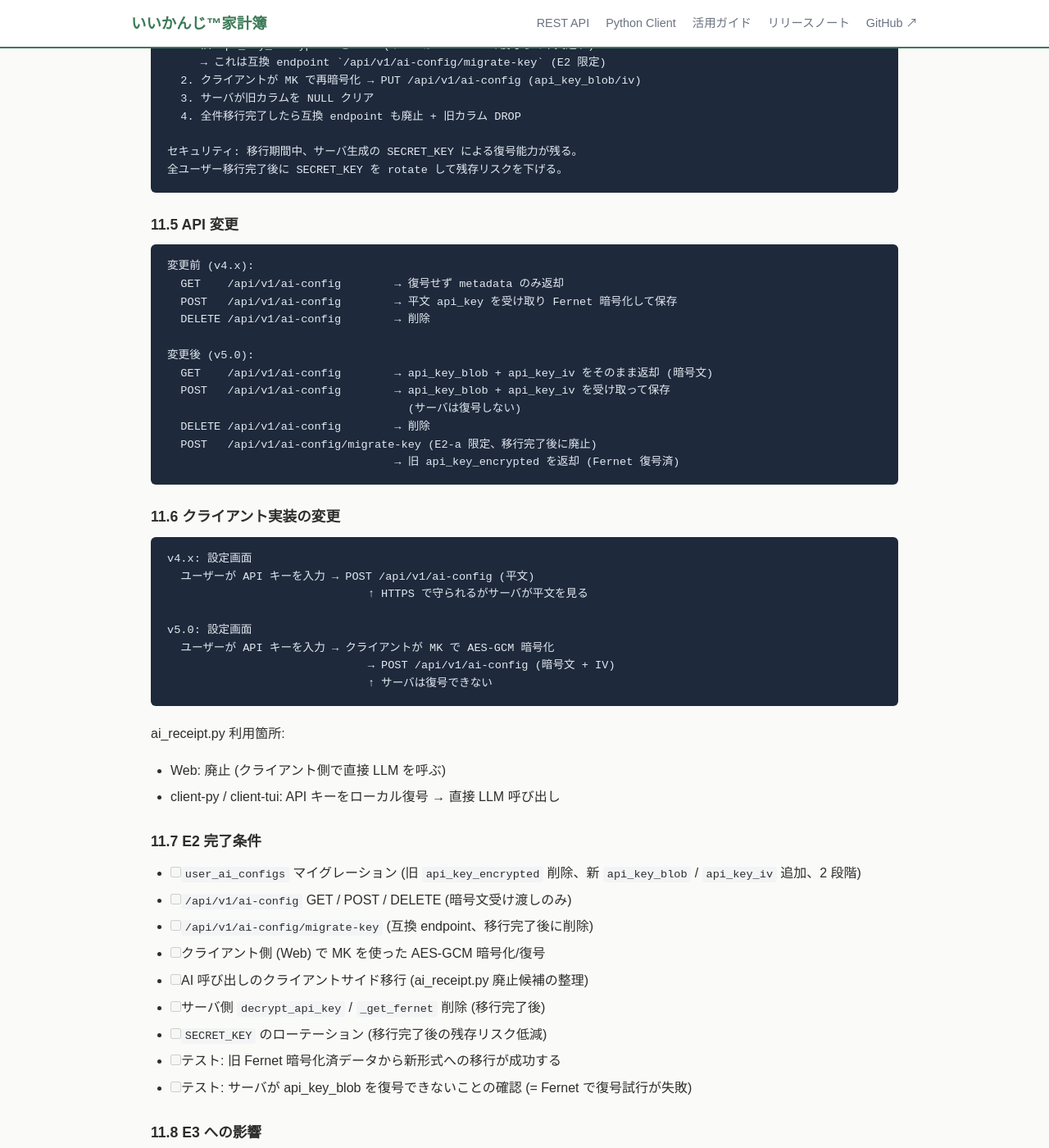
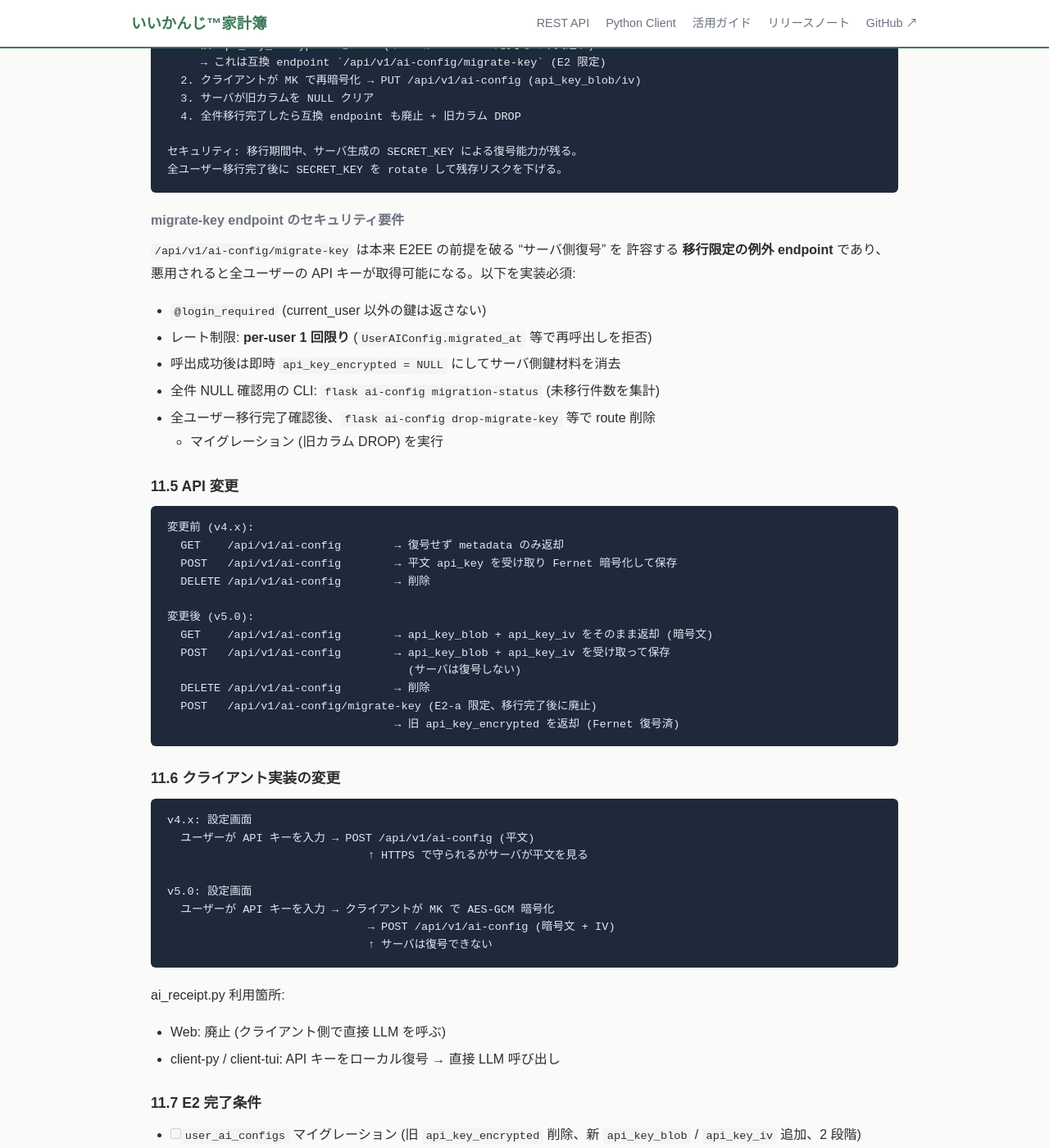
Before and after one commit to nananek/iikanji-kakeibo, a Jekyll site: the page built from docs/v5-e2ee/index.md, in a window 1280 px wide and 1400 px high, scrolled down 25129 px. Shown: the whole window at 82% size. Built offline with Jekyll 4.4.1, drawn with Linux system fonts in a browser that asks for light colours; some of the changed text lies outside the part shown.

Commit message:
fix(v5): PR #126 review 軽微 4 件をマージ前に反映
claude-review (PR #126) verdict approve 時の軽微指摘 4 件を反映 (merge 前)。

1. クロスリファレンス更新: 旧 §11 が §10.7 (Q10 整理) に移ったため、§10.3
   の参照を「§5 と §11」→「§5 と §10.7」に修正
2. migrate-key endpoint のセキュリティ要件を §11.4 に追記 (login_required、
   per-user 1 回限り、呼出成功後即 NULL クリア、完了確認 CLI、route 削除フロー)
3. §11.7 完了条件に client-py / client-tui の I/F 更新と migrate-key 制約
   テストを追加
4. §11.2 の「client-py を Web Worker で動かせない (Python なので)」を
   「サーバサイドルートが使えない (E2EE 前提) ので fetch 直叩き」に書き直し

Co-Authored-By: Claude Opus 4.7 (1M context) <noreply@anthropic.com>

````diff
--- a/docs/v5-e2ee/index.md
+++ b/docs/v5-e2ee/index.md
@@ -967,8 +967,8 @@ class UserAIConfig(db.Model):
 - 暗号文を保管するだけ
 - 復号は一切行わない (`decrypt_api_key` 関数は **削除**)
 - AI 呼び出しは v5.0 で **クライアント側に移行**:
-  - Web: `client-py` を Web Worker で動かせない (Python なので) → ブラウザの
-    fetch で OpenAI/Anthropic API を直接呼ぶ
+  - Web: サーバサイドルート (現行 `ai_receipt.py`) が使えない (E2EE 前提でサーバ
+    が平文を扱えない) ので、ブラウザの fetch で OpenAI/Anthropic API を直接呼ぶ
   - `client-py` / `client-tui`: 元々クライアント側で動くので問題なし
 
 ### 11.3 サーバ側 AI 呼び出しの廃止
@@ -1040,6 +1040,19 @@ Phase E2-b (旧カラム削除):
 全ユーザー移行完了後に SECRET_KEY を rotate して残存リスクを下げる。
 ```
 
+#### migrate-key endpoint のセキュリティ要件
+
+`/api/v1/ai-config/migrate-key` は本来 E2EE の前提を破る "サーバ側復号" を
+許容する **移行限定の例外 endpoint** であり、悪用されると全ユーザーの API
+キーが取得可能になる。以下を実装必須:
+
+- `@login_required` (current_user 以外の鍵は返さない)
+- レート制限: **per-user 1 回限り** (`UserAIConfig.migrated_at` 等で再呼出しを拒否)
+- 呼出成功後は即時 `api_key_encrypted = NULL` にしてサーバ側鍵材料を消去
+- 全件 NULL 確認用の CLI: `flask ai-config migration-status` (未移行件数を集計)
+- 全ユーザー移行完了確認後、`flask ai-config drop-migrate-key` 等で route 削除
+  + マイグレーション (旧カラム DROP) を実行
+
 ### 11.5 API 変更
 
 ```
@@ -1078,13 +1091,16 @@ ai_receipt.py 利用箇所:
 
 - [ ] `user_ai_configs` マイグレーション (旧 `api_key_encrypted` 削除、新 `api_key_blob` / `api_key_iv` 追加、2 段階)
 - [ ] `/api/v1/ai-config` GET / POST / DELETE (暗号文受け渡しのみ)
-- [ ] `/api/v1/ai-config/migrate-key` (互換 endpoint、移行完了後に削除)
+- [ ] `/api/v1/ai-config/migrate-key` (互換 endpoint、per-user 1 回限り、呼出成功後に旧カラム NULL クリア、移行完了後に削除)
+- [ ] `flask ai-config migration-status` / `drop-migrate-key` CLI (移行進捗確認 + 完了後 route 削除)
 - [ ] クライアント側 (Web) で MK を使った AES-GCM 暗号化/復号
 - [ ] AI 呼び出しのクライアントサイド移行 (ai_receipt.py 廃止候補の整理)
+- [ ] `client-py` / `client-tui` の `/api/v1/ai-config` I/F 更新 (POST が平文 → 暗号文に変わるため)
 - [ ] サーバ側 `decrypt_api_key` / `_get_fernet` 削除 (移行完了後)
 - [ ] `SECRET_KEY` のローテーション (移行完了後の残存リスク低減)
 - [ ] テスト: 旧 Fernet 暗号化済データから新形式への移行が成功する
 - [ ] テスト: サーバが api_key_blob を復号できないことの確認 (= Fernet で復号試行が失敗)
+- [ ] テスト: migrate-key endpoint の per-user 1 回限り制約
 
 ### 11.8 E3 への影響
 
````
Also changed, not shown: other parts of docs/v5-e2ee/index.md (+1 -1 lines).
